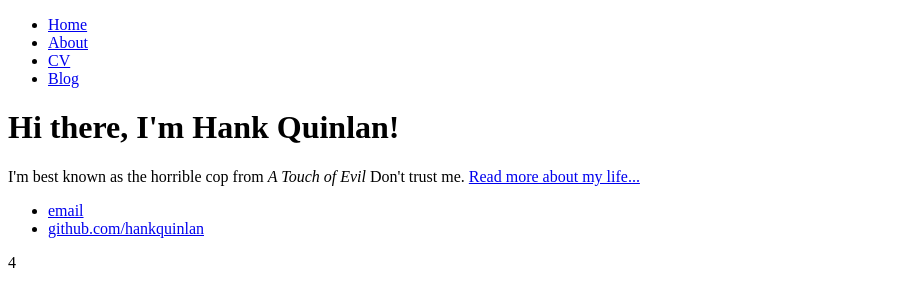
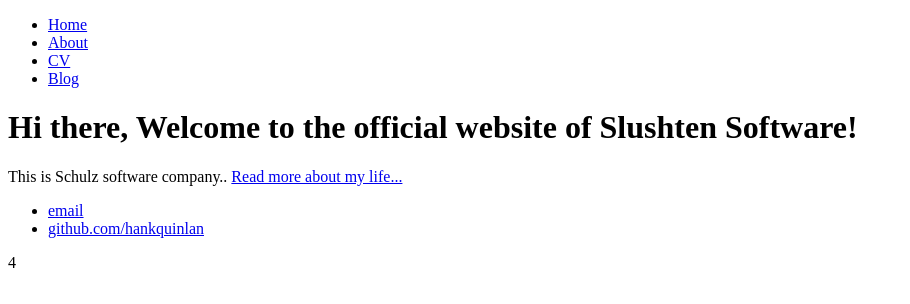
Before and after one commit to jonschul86/Slushten.github.io, a plain HTML site: page index.html in a window 1280 px wide. Shown: the whole page, without its empty margins (0-910 px from the left). Drawn offline with Linux system fonts and the light colour scheme.

Commit message:
Update index.html

```diff
--- a/index.html
+++ b/index.html
@@ -1,7 +1,7 @@
 <!DOCTYPE html>
 <html>
 	<head>
-		<title>Hank Quinlan, Horrible Cop</title>
+		<title>Slushten Software</title>
 	</head>
 	<body>
 		<nav>
@@ -14,8 +14,8 @@
 		</nav>
 		<div class="container">
     		<div class="blurb">
-        		<h1>Hi there, I'm Hank Quinlan!</h1>
-				<p>I'm best known as the horrible cop from <em>A Touch of Evil</em> Don't trust me. <a href="/about">Read more about my life...</a></p>
+        		<h1>Hi there, Welcome to the official website of Slushten Software!</h1>
+				<p>This is Schulz software company.. <a href="/about">Read more about my life...</a></p>
     		</div><!-- /.blurb -->
 		</div><!-- /.container -->
 		<footer>
```
